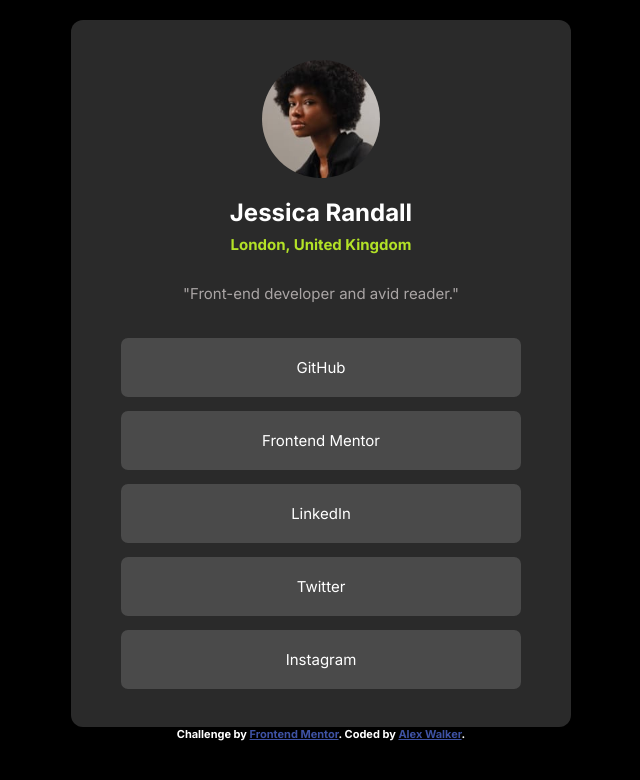
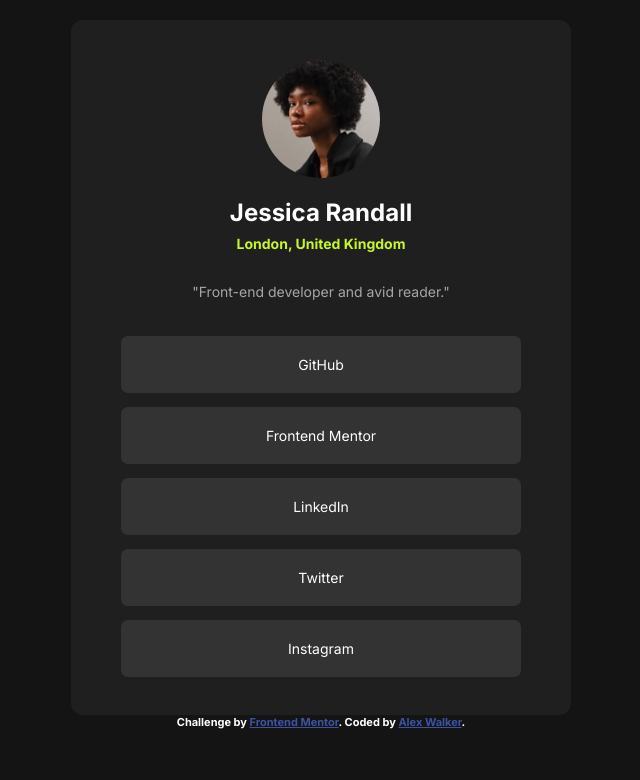
Before and after one commit to AlexWlkr/Social-links-profile, a plain HTML site: page index.html in a window 1280 px wide. Shown: the whole page, without its empty margins (319-959 px from the left). Drawn offline with Linux system fonts and the light colour scheme.

Commit message:
style(css): update css styles with colors from style guide

```diff
--- a/styles.css
+++ b/styles.css
@@ -13,7 +13,7 @@ body {
   font-weight: bold;
   display: flex;
    align-items: center;
-  background: black;
+  background: hsl(0, 0%, 8%);
   min-height: 100vh;
   flex-direction: column;
   padding: 20px;
@@ -26,7 +26,7 @@ body {
   align-items: center;
   text-align: center;
   justify-content: center;
-  background: #2a2a2a;
+  background: hsl(0, 0%, 12%);
   margin: 0 auto;
   padding: 1.5rem;
   width: 100%;
@@ -47,7 +47,7 @@ img {
   display: flex;
   justify-content: center;
   align-items: center;
-  background: #4a4a4a;
+  background: hsl(0, 0%, 20%);
   border-radius: 7px;
   text-align: center;
   margin: 14px;
@@ -61,19 +61,19 @@ h1 {
 }
 
 h2 {
-    font-size: 15px;
-  color: rgb(179, 226, 39);
+    font-size: 14px;
+  color: hsl(75, 94%, 57%);
   padding-bottom: 10px;
 }
 .bio p {
   color: rgb(170, 165, 165);
-    font-size: 15px;
+    font-size: 14px;
     line-height: 2.5rem;
       font-weight: 400px;
       padding: 10px;
 }
 p{
-    font-size: 15px;
+    font-size: 14px;
    font-weight: 400;
    padding: 0.75rem;
 }
```
